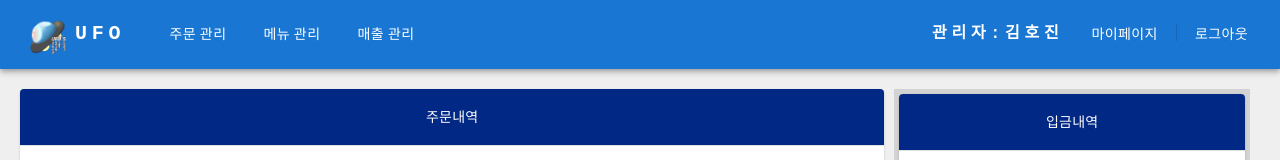
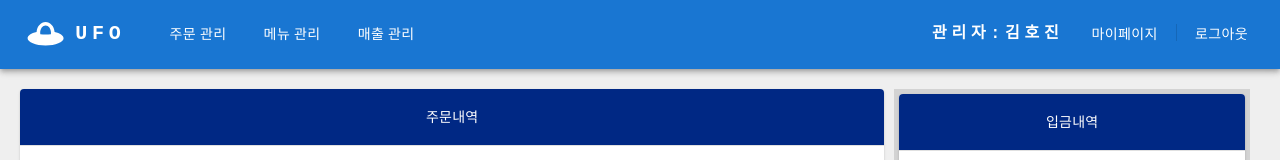
Before and after one commit to UFO-System/ufo-front, a React (Vite) app: page /OrderManage in a window 1280 px wide. Shown: the top 160 px of the page. Built offline with nearby package versions, Linux system fonts and the light colour scheme.

Commit message:
Revert "Merge pull request #14 from UFO-System/ufo-frontend-logo-change-react"
This reverts commit 54ec087758957ac4a3aa268abdf59b9752c0c4a3, reversing
changes made to ece79ca33e77aa6ae6678b8d9d643a8ddcd4e98e.

```diff
--- a/src/components/Desktop/commons/TopBar/LogoutTopBar.jsx
+++ b/src/components/Desktop/commons/TopBar/LogoutTopBar.jsx
@@ -6,7 +6,8 @@ import MenuIcon from "@mui/icons-material/Menu";
 import Container from "@mui/material/Container";
 import { AppBar } from "@mui/material";
 import "./css/TopBar.css";
-import UFO from "../../../../assets/UFO.png";
+import Icon from "@mdi/react";
+import { mdiUfoOutline } from "@mdi/js";
 function LogoutTopBar({ children }) {
   return (
     <div className="notLoginTopBar">
@@ -14,7 +15,7 @@ function LogoutTopBar({ children }) {
         <Container maxWidth="xl" sx={{ margin: "0" }}>
           <Toolbar disableGutters>
             <Box sx={{ display: { xs: "none", md: "flex" }, mr: 1 }}>
-              <img src={UFO} style={{ width: "43px", height: "43px" }} />
+              <Icon path={mdiUfoOutline} size={1.8} />
             </Box>
             <Typography
               variant="h6"
@@ -46,7 +47,7 @@ function LogoutTopBar({ children }) {
               </IconButton>
             </Box>
             <Box sx={{ display: { xs: "flex", md: "none" }, mr: 1 }}>
-              <img src={UFO} style={{ width: "43px", height: "43px" }} />
+              <Icon path={mdiUfoOutline} size={1.8} />
             </Box>
             <Typography
               variant="h5"
--- a/src/components/Desktop/commons/TopBar/TopBar.jsx
+++ b/src/components/Desktop/commons/TopBar/TopBar.jsx
@@ -12,7 +12,8 @@ import { useCookies } from "react-cookie";
 import { AppBar, Divider } from "@mui/material";
 import "./css/TopBar.css";
 import { useState } from "react";
-import UFO from "../../../../assets/UFO.png";
+import Icon from "@mdi/react";
+import { mdiUfoOutline } from "@mdi/js";
 const menuLists = ["주문 관리", "메뉴 관리", "매출 관리"];
 const pages = ["OrderManage", "RecipeManage", "SalesManage"];
 function TopBar({ children }) {
@@ -39,7 +40,7 @@ function TopBar({ children }) {
         <Container maxWidth="xl" sx={{ margin: "0" }}>
           <Toolbar disableGutters>
             <Box sx={{ display: { xs: "none", md: "flex" }, mr: 1 }}>
-              <img src={UFO} style={{ width: "43px", height: "43px" }} />
+              <Icon path={mdiUfoOutline} size={1.8} />
             </Box>
             <Typography
               variant="h6"
@@ -101,7 +102,7 @@ function TopBar({ children }) {
               </Menu>
             </Box>
             <Box sx={{ display: { xs: "flex", md: "none" }, mr: 1 }}>
-              <img src={UFO} style={{ width: "43px", height: "43px" }} />
+              <Icon path={mdiUfoOutline} size={2} />
             </Box>
             <Typography
               variant="h5"
```
Also changed, not shown: src/assets/UFO.png (deleted).
